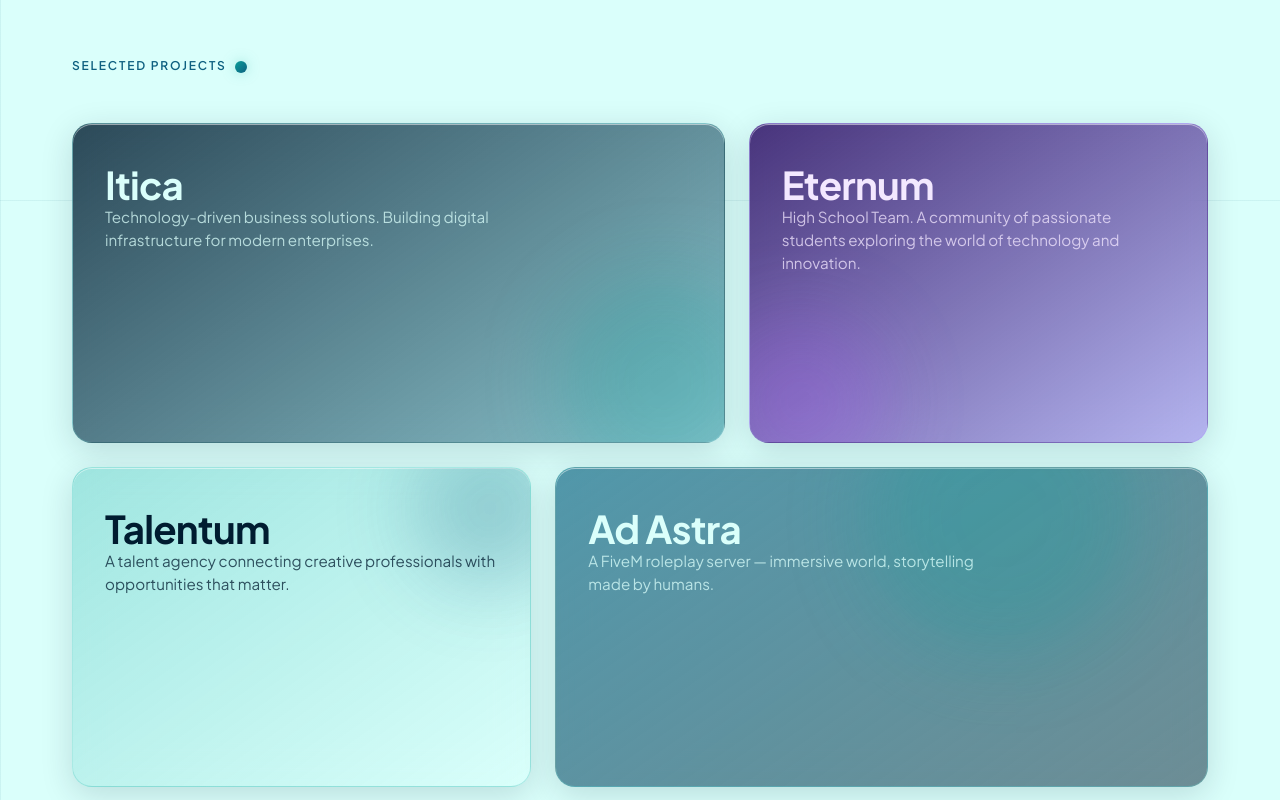
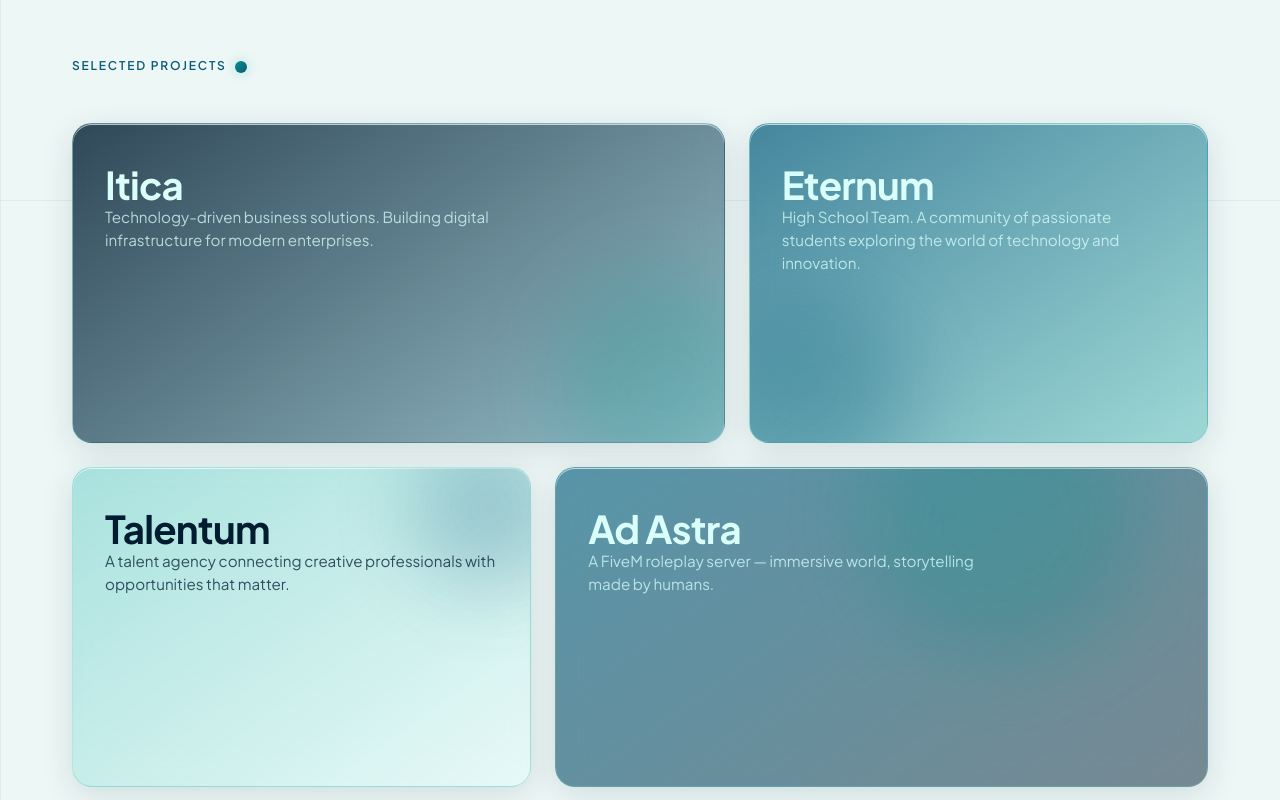
Before and after one commit to faku-org/personal-site, a React (Vite) app: page / in a window 1280 px wide. Shown: the part 600-1400 px from the top of the page. Built offline with nearby package versions, Linux system fonts and the light colour scheme.

Commit message:
fix: Update Eternum project card styles and adjust design tokens for consistency

```diff
--- a/src/App.css
+++ b/src/App.css
@@ -150,17 +150,17 @@
 .project-card--eternum {
   grid-column: 8 / 13;
   grid-row: 1;
-  background: linear-gradient(145deg, rgba(46, 16, 101, 0.85), rgba(109, 40, 217, 0.35));
+  background: linear-gradient(145deg, rgba(13, 96, 128, 0.75), rgba(10, 158, 153, 0.35));
   backdrop-filter: blur(var(--glass-blur));
   -webkit-backdrop-filter: blur(var(--glass-blur));
-  border: 1px solid rgba(167, 139, 250, 0.25);
-  color: #f3e8ff;
+  border: 1px solid rgba(100, 204, 197, 0.3);
+  color: #DAFFFB;
 }
 
 .project-card--eternum::after {
-  width: 180px;
-  height: 180px;
-  background: #a855f7;
+  width: 200px;
+  height: 200px;
+  background: var(--primary);
   bottom: -50px;
   left: -40px;
 }
--- a/src/index.css
+++ b/src/index.css
@@ -2,21 +2,21 @@
 
 /* ─── Design Tokens ─── */
 :root {
-  --bg-color: #DAFFFB;
+  --bg-color: #EDF7F6;
   --bg-deep: #001C30;
-  --accent: #0A9E99;
-  --primary: #0D6080;
-  --text-dark: #001C30;
-  --card-shadow: rgba(0, 28, 48, 0.15);
+  --accent: #078F87;
+  --primary: #0B5A7A;
+  --text-dark: #04212F;
+  --card-shadow: rgba(4, 33, 47, 0.12);
 
   /* Glass tokens */
-  --glass-bg: rgba(218, 255, 251, 0.45);
-  --glass-border: rgba(100, 204, 197, 0.35);
+  --glass-bg: rgba(255, 255, 255, 0.55);
+  --glass-border: rgba(7, 143, 135, 0.25);
   --glass-blur: 18px;
-  --glass-highlight: rgba(255, 255, 255, 0.5);
+  --glass-highlight: rgba(255, 255, 255, 0.65);
 
   /* Grid background */
-  --grid-color: rgba(23, 107, 135, 0.08);
+  --grid-color: rgba(11, 90, 122, 0.07);
   --grid-size: 60px;
 
   --font-stack: 'Plus Jakarta Sans', 'Inter', -apple-system, BlinkMacSystemFont, 'Segoe UI', Roboto, sans-serif;
```
